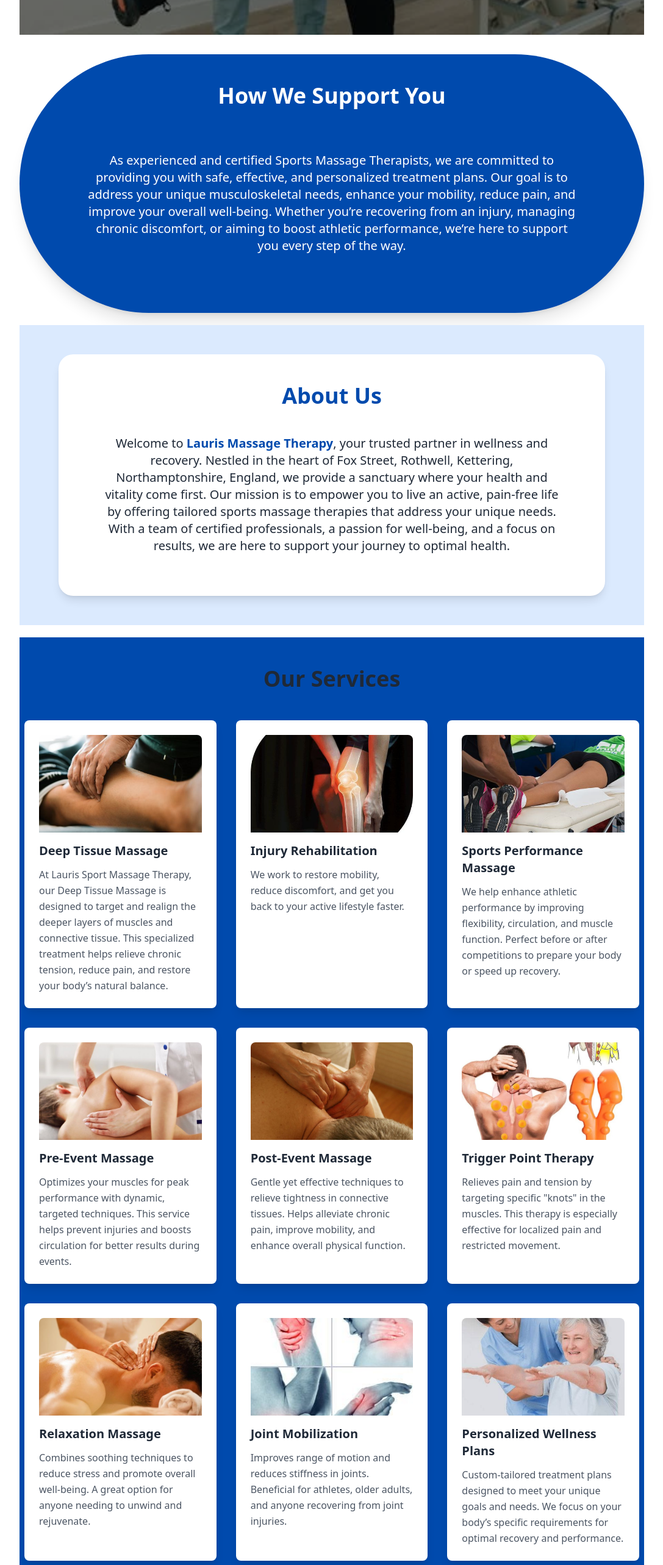
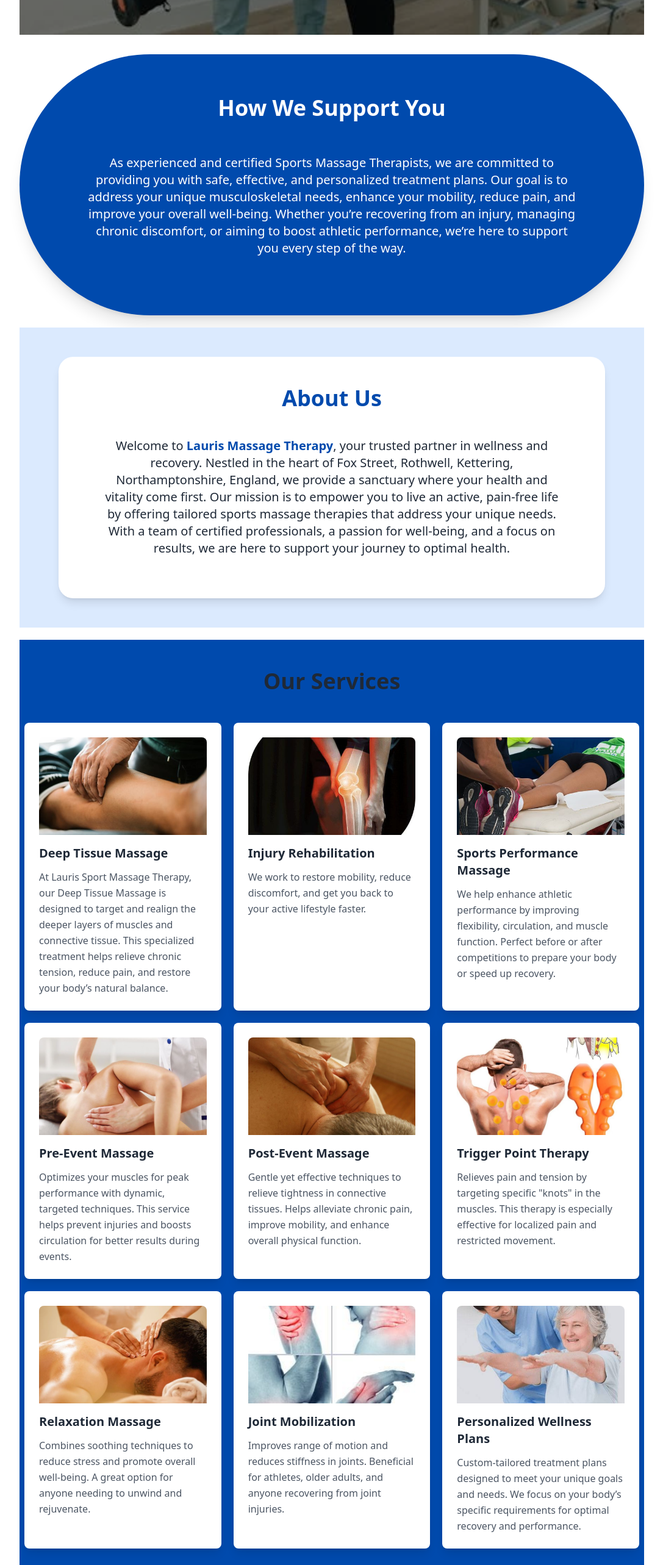
Before and after one commit to amooesther/Lauris_sport_massage, a React (Vite) app: page / in a window 1280 px wide. Shown: the part 860-3426 px from the top of the page at 61% size, without its empty margins (96-1183 px from the left). Built offline with nearby package versions, Linux system fonts and the light colour scheme.

Commit message:
padding adjustment

```diff
--- a/src/Components/Services.jsx
+++ b/src/Components/Services.jsx
@@ -111,7 +111,7 @@ const Services = () => {
 
       {/* Services Grid */}
       <motion.div
-        className="grid gap-8 sm:grid-cols-1 md:grid-cols-2 lg:grid-cols-3"
+        className="grid gap-5 sm:grid-cols-1 md:grid-cols-2 lg:grid-cols-3"
         variants={containerVariants}
       >
         {services.map((service, index) => (
--- a/src/Components/Supports.jsx
+++ b/src/Components/Supports.jsx
@@ -3,10 +3,10 @@ import { motion } from "framer-motion";
 
 const Supports = () => {
   return (
-    <div className="bg-primary rounded-full shadow-xl mt-8 text-white py-12 px-6 flex flex-col justify-center items-center">
+    <div className="bg-primary rounded-full shadow-xl mt-8  text-white py-12 px-6 flex flex-col justify-center items-center">
       {/* Heading */}
       <motion.h2
-        className="text-2xl md:text-4xl font-bold mb-6 text-center"
+        className="text-2xl md:text-4xl mt-5  font-bold mb-2 text-center"
         initial={{ opacity: 0, y: -30 }}
         whileInView={{ opacity: 1, y: 0 }}
         transition={{ duration: 0.5 }}
```
